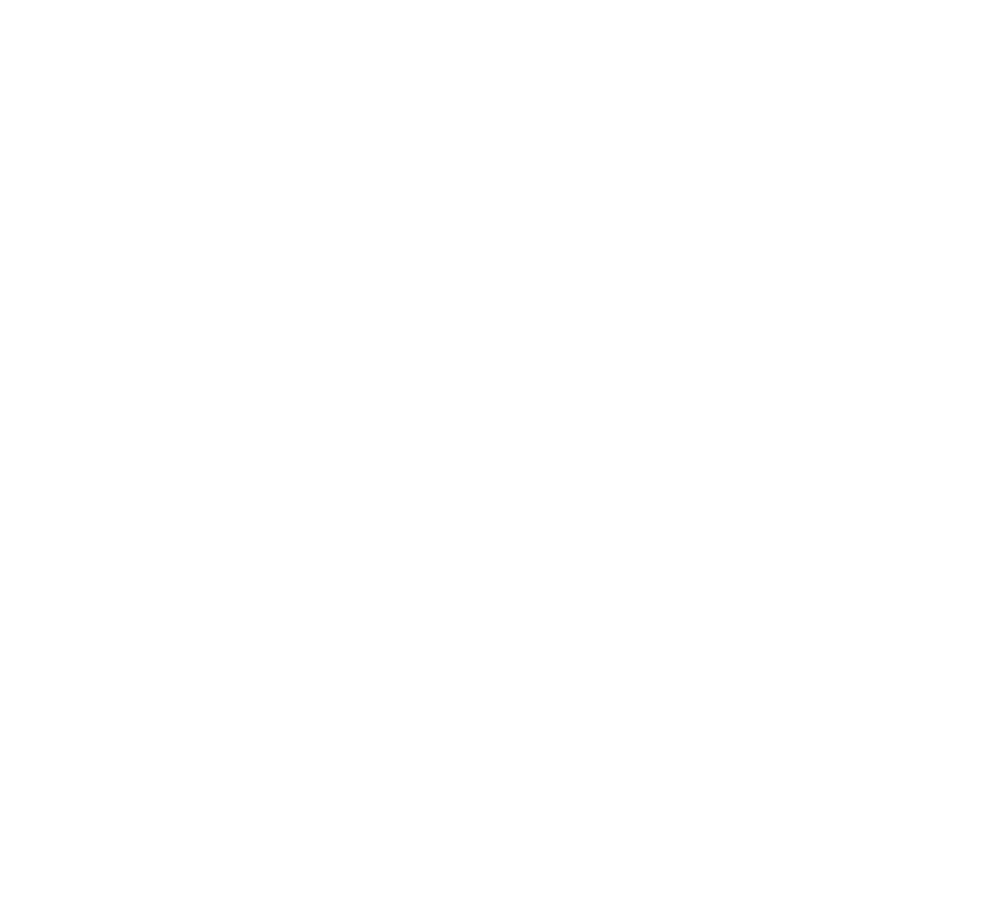
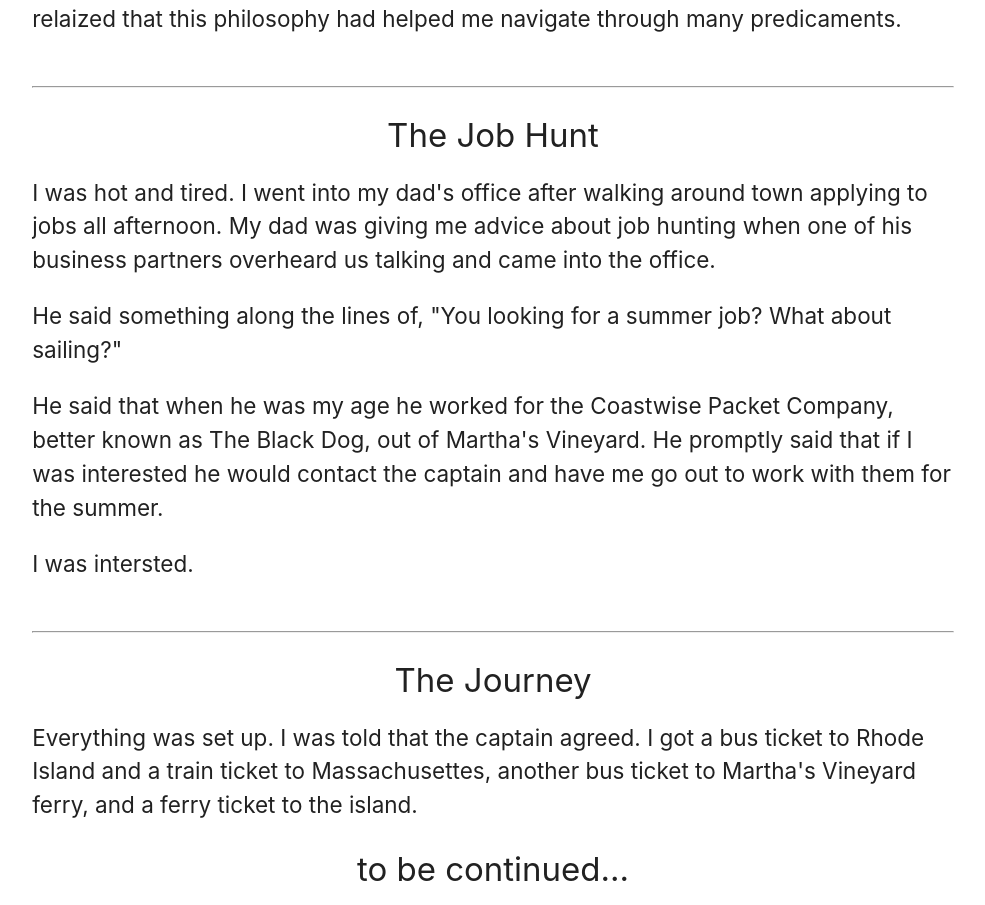
Before and after one commit to joshuakiley/portfolio, a React (Create React App) app: page / in a window 1280 px wide. Shown: the part 1333-2238 px from the top of the page, without its empty margins (147-1132 px from the left). Before the commit the page ends 1326 px from the top, so only its background shows below. Built offline with nearby package versions, Linux system fonts and the light colour scheme.

Commit message:
Began the boat story on home page

```diff
--- a/src/App.css
+++ b/src/App.css
@@ -30,6 +30,10 @@ nav {
 
 .home-intro h2 {
   font-size: 2.5em;
+}
+
+.home-intro h3 {
+  font-size: 2.2em;
 }
 
 .paragraphs {
--- a/src/components/Home.jsx
+++ b/src/components/Home.jsx
@@ -16,12 +16,15 @@ class Home extends Component {
         </section>
         <section className="home-intro">
           <div>
+            {/* INTRO */}
             <h1>Just get on the boat.</h1>
             <h2>
               When I was 17 years old I learned one of the most important
               lessons of my life.
             </h2>
+            <hr></hr>
             <div className="paragraphs">
+              <h3>The Lesson</h3>
               <p>
                 Summer of 2004 I was looking for a job. I had a job, a part-time
                 job at a restaurant, but I wanted a full-time job for the
@@ -33,8 +36,36 @@ class Home extends Component {
                 relaized that this philosophy had helped me navigate through
                 many predicaments.
               </p>
+              {/* PARAGRAPH 1 - GETTING THE OFFER */}
               <hr></hr>
-              <p></p>
+              <h3>The Job Hunt</h3>
+              <p>
+                I was hot and tired. I went into my dad's office after walking
+                around town applying to jobs all afternoon. My dad was giving me
+                advice about job hunting when one of his business partners
+                overheard us talking and came into the office.
+              </p>
+              <p>
+                He said something along the lines of, "You looking for a summer
+                job? What about sailing?"
+              </p>
+              <p>
+                He said that when he was my age he worked for the Coastwise
+                Packet Company, better known as The Black Dog, out of Martha's
+                Vineyard. He promptly said that if I was interested he would
+                contact the captain and have me go out to work with them for the
+                summer.
+              </p>
+              <p>I was intersted.</p>
+              <hr></hr>
+              <h3>The Journey</h3>
+              <p>
+                Everything was set up. I was told that the captain agreed. I got
+                a bus ticket to Rhode Island and a train ticket to
+                Massachusettes, another bus ticket to Martha's Vineyard ferry,
+                and a ferry ticket to the island.
+              </p>
+              <h3>to be continued...</h3>
             </div>
           </div>
         </section>
```
Also changed, not shown: 12 other files (tests, documents, lock files or other folders).
